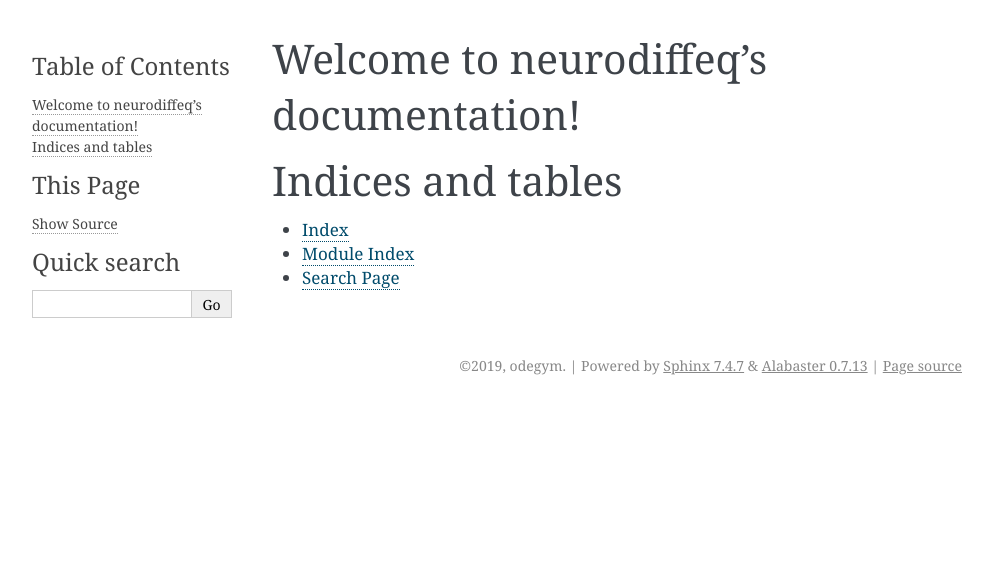
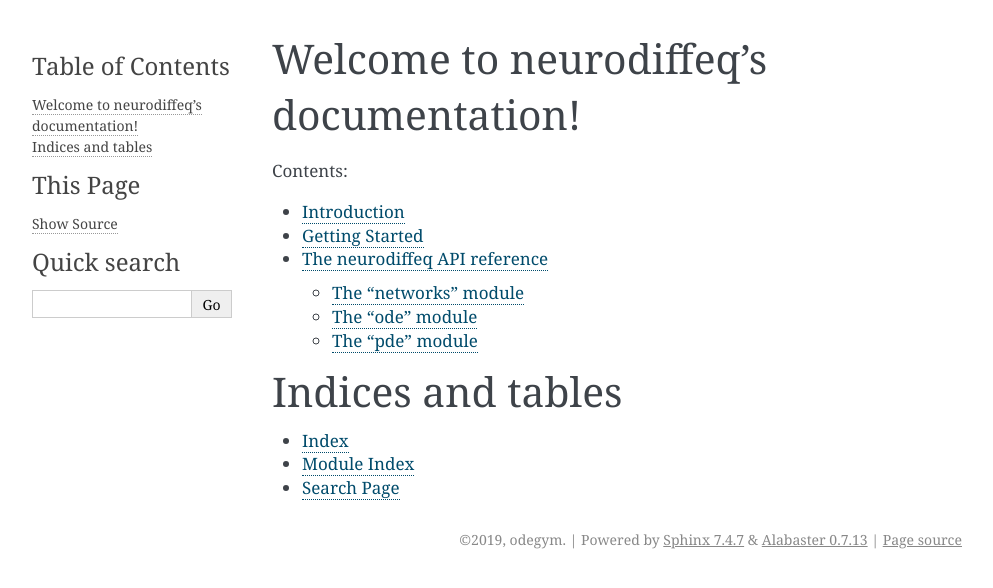
Before and after one commit to NeuroDiffGym/neurodiffeq, a Sphinx documentation site: the page built from docs/index.rst, in a window 1280 px wide. Shown: the top 588 px of the page, without its empty margins (148-1141 px from the left). Built offline with Sphinx 7.4.7, drawn with Linux system fonts in a browser that asks for light colours.

Commit message:
Added basic stucture for documentation

```diff
--- /dev/null
+++ b/docs/api.rst
@@ -0,0 +1,23 @@
+The neurodiffeq API reference
+=============================
+
+.. automodule:: neurodiffeq
+    :members:
+
+The “networks” module
+---------------------
+
+.. automodule:: neurodiffeq.networks
+    :members:
+
+The “ode” module
+---------------------
+
+.. automodule:: neurodiffeq.ode
+    :members:
+
+The “pde” module
+---------------------
+
+.. automodule:: neurodiffeq.pde
+    :members:
--- a/docs/conf.py
+++ b/docs/conf.py
@@ -12,9 +12,9 @@
 # add these directories to sys.path here. If the directory is relative to the
 # documentation root, use os.path.abspath to make it absolute, like shown here.
 #
-# import os
-# import sys
-# sys.path.insert(0, os.path.abspath('.'))
+import os
+import sys
+sys.path.insert(0, os.path.abspath('../../'))
 
 
 # -- Project information -----------------------------------------------------
@@ -39,7 +39,8 @@ release = ''
 # extensions coming with Sphinx (named 'sphinx.ext.*') or your custom
 # ones.
 extensions = [
-    'recommonmark'
+    'recommonmark',
+    'sphinx.ext.autodoc'
 ]
 
 # Add any paths that contain templates here, relative to this directory.
--- /dev/null
+++ b/docs/getstart.rst
@@ -0,0 +1,2 @@
+Getting Started
+=============================
--- a/docs/index.rst
+++ b/docs/index.rst
@@ -10,6 +10,10 @@ Welcome to neurodiffeq's documentation!
    :maxdepth: 2
    :caption: Contents:
 
+   intro
+   getstart
+   api
+
 
 
 Indices and tables
--- /dev/null
+++ b/docs/intro.rst
@@ -0,0 +1,2 @@
+Introduction
+=============================
```
Also changed, not shown: 1 other file.
